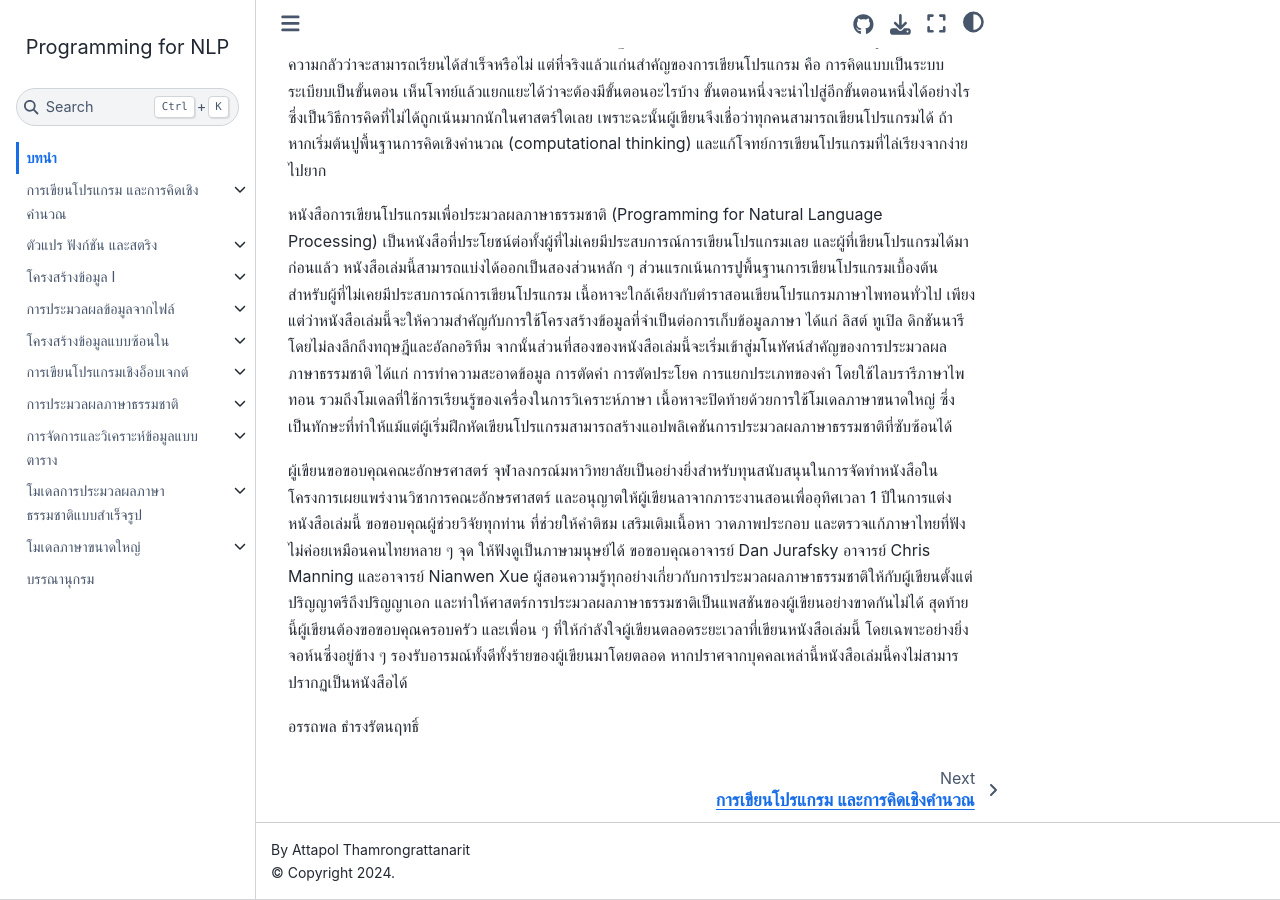
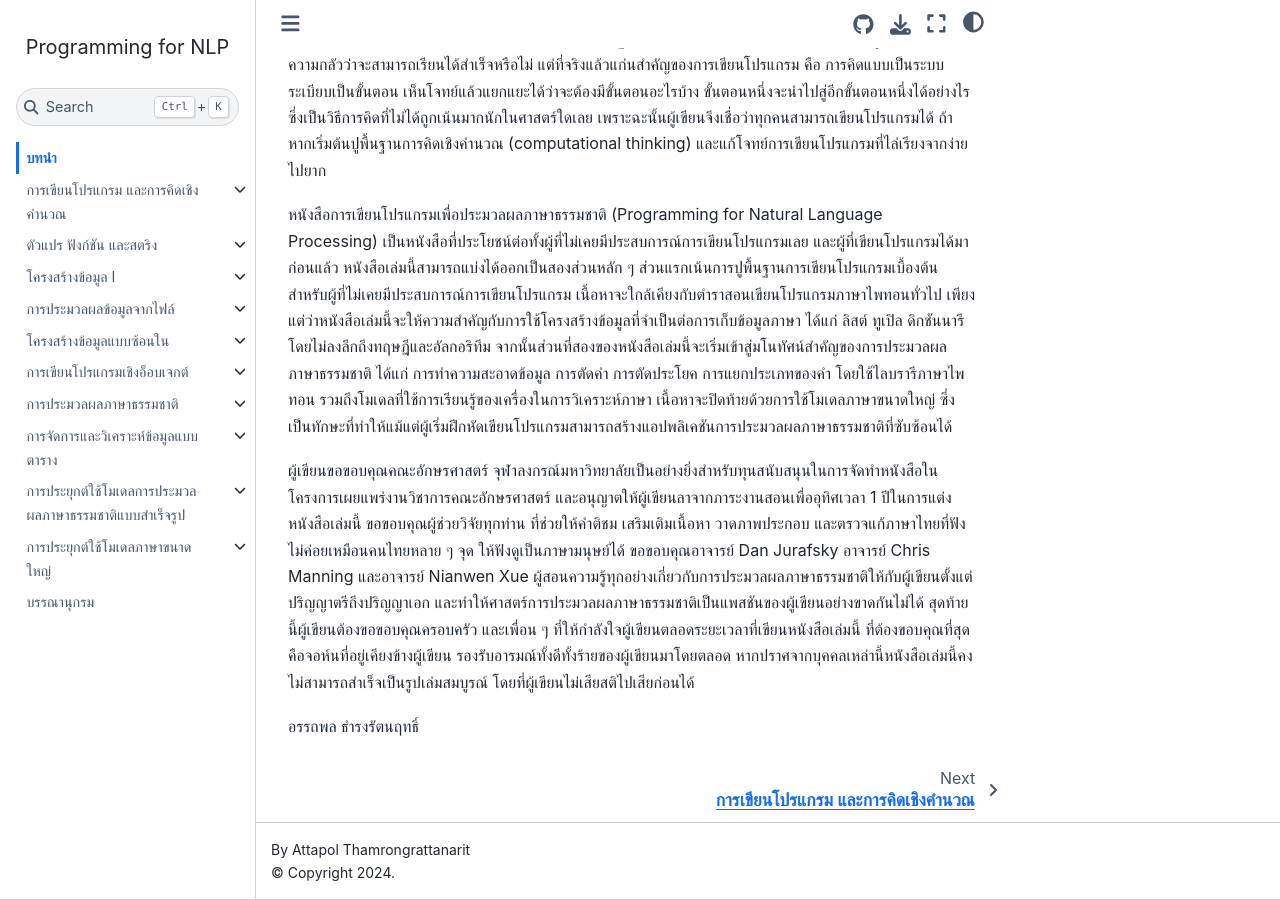
Before and after one commit to attapol/programming-nlp-book, a Jupyter Book: the page built from book/intro.md, in a window 1280 px wide and 900 px high, scrolled down 833 px. Built offline with Jupyter Book 1.0.4 settings and Sphinx 7.4.7 and the Sphinx Book theme 1.1.4, drawn with Linux system fonts in a browser that asks for light colours; pages that are not in the unit, such as notebooks, are missing from menus.

Commit message:
change chapter names

```diff
--- a/book/10-llm.md
+++ b/book/10-llm.md
@@ -1,4 +1,4 @@
-# โมเดลภาษาขนาดใหญ่
+# การประยุกต์ใช้โมเดลภาษาขนาดใหญ่
 
 *Under construction*
 
--- a/book/9-nlp-models.md
+++ b/book/9-nlp-models.md
@@ -1,4 +1,4 @@
-# โมเดลการประมวลผลภาษาธรรมชาติแบบสำเร็จรูป
+# การประยุกต์ใช้โมเดลการประมวลผลภาษาธรรมชาติแบบสำเร็จรูป
 
 *Under construction*
 
--- a/book/intro.md
+++ b/book/intro.md
@@ -11,6 +11,6 @@
 
 หนังสือการเขียนโปรแกรมเพื่อประมวลผลภาษาธรรมชาติ (Programming for Natural Language Processing) เป็นหนังสือที่ประโยชน์ต่อทั้งผู้ที่ไม่เคยมีประสบการณ์การเขียนโปรแกรมเลย และผู้ที่เขียนโปรแกรมได้มาก่อนแล้ว หนังสือเล่มนี้สามารถแบ่งได้ออกเป็นสองส่วนหลัก ๆ ส่วนแรกเน้นการปูพื้นฐานการเขียนโปรแกรมเบื้องต้นสำหรับผู้ที่ไม่เคยมีประสบการณ์การเขียนโปรแกรม  เนื้อหาจะใกล้เคียงกับตำราสอนเขียนโปรแกรมภาษาไพทอนทั่วไป  เพียงแต่ว่าหนังสือเล่มนี้จะให้ความสำคัญกับการใช้โครงสร้างข้อมูลที่จำเป็นต่อการเก็บข้อมูลภาษา ได้แก่ ลิสต์ ทูเปิล ดิกชันนารี โดยไม่ลงลึกถึงทฤษฎีและอัลกอริทึม จากนั้นส่วนที่สองของหนังสือเล่มนี้จะเริ่มเข้าสู่มโนทัศน์สำคัญของการประมวลผลภาษาธรรมชาติ ได้แก่ การทำความสะอาดข้อมูล การตัดคำ การตัดประโยค การแยกประเภทของคำ โดยใช้ไลบรารีภาษาไพทอน รวมถึงโมเดลที่ใช้การเรียนรู้ของเครื่องในการวิเคราะห์ภาษา เนื้อหาจะปิดท้ายด้วยการใช้โมเดลภาษาขนาดใหญ่ ซึ่งเป็นทักษะที่ทำให้แม้แต่ผู้เริ่มฝึกหัดเขียนโปรแกรมสามารถสร้างแอปพลิเคชันการประมวลผลภาษาธรรมชาติที่ซับซ้อนได้
 
-ผู้เขียนขอขอบคุณคณะอักษรศาสตร์ จุฬาลงกรณ์มหาวิทยาลัยเป็นอย่างยิ่งสำหรับทุนสนับสนุนในการจัดทำหนังสือในโครงการเผยแพร่งานวิชาการคณะอักษรศาสตร์ และอนุญาตให้ผู้เขียนลาจากภาระงานสอนเพื่ออุทิศเวลา 1 ปีในการแต่งหนังสือเล่มนี้ ขอขอบคุณผู้ช่วยวิจัยทุกท่าน ที่ช่วยให้คำติชม เสริมเติมเนื้อหา วาดภาพประกอบ และตรวจแก้ภาษาไทยที่ฟังไม่ค่อยเหมือนคนไทยหลาย ๆ จุด ให้ฟังดูเป็นภาษามนุษย์ได้ ขอขอบคุณอาจารย์ Dan Jurafsky อาจารย์ Chris Manning และอาจารย์ Nianwen Xue ผู้สอนความรู้ทุกอย่างเกี่ยวกับการประมวลผลภาษาธรรมชาติให้กับผู้เขียนตั้งแต่ปริญญาตรีถึงปริญญาเอก  และทำให้ศาสตร์การประมวลผลภาษาธรรมชาติเป็นแพสชันของผู้เขียนอย่างขาดกันไม่ได้  สุดท้ายนี้ผู้เขียนต้องขอขอบคุณครอบครัว และเพื่อน ๆ ที่ให้กำลังใจผู้เขียนตลอดระยะเวลาที่เขียนหนังสือเล่มนี้ โดยเฉพาะอย่างยิ่งจอห์นซึ่งอยู่ข้าง ๆ รองรับอารมณ์ทั้งดีทั้งร้ายของผู้เขียนมาโดยตลอด หากปราศจากบุคคลเหล่านี้หนังสือเล่มนี้คงไม่สามารปรากฏเป็นหนังสือได้
+ผู้เขียนขอขอบคุณคณะอักษรศาสตร์ จุฬาลงกรณ์มหาวิทยาลัยเป็นอย่างยิ่งสำหรับทุนสนับสนุนในการจัดทำหนังสือในโครงการเผยแพร่งานวิชาการคณะอักษรศาสตร์ และอนุญาตให้ผู้เขียนลาจากภาระงานสอนเพื่ออุทิศเวลา 1 ปีในการแต่งหนังสือเล่มนี้ ขอขอบคุณผู้ช่วยวิจัยทุกท่าน ที่ช่วยให้คำติชม เสริมเติมเนื้อหา วาดภาพประกอบ และตรวจแก้ภาษาไทยที่ฟังไม่ค่อยเหมือนคนไทยหลาย ๆ จุด ให้ฟังดูเป็นภาษามนุษย์ได้ ขอขอบคุณอาจารย์ Dan Jurafsky อาจารย์ Chris Manning และอาจารย์ Nianwen Xue ผู้สอนความรู้ทุกอย่างเกี่ยวกับการประมวลผลภาษาธรรมชาติให้กับผู้เขียนตั้งแต่ปริญญาตรีถึงปริญญาเอก  และทำให้ศาสตร์การประมวลผลภาษาธรรมชาติเป็นแพสชันของผู้เขียนอย่างขาดกันไม่ได้  สุดท้ายนี้ผู้เขียนต้องขอขอบคุณครอบครัว และเพื่อน ๆ ที่ให้กำลังใจผู้เขียนตลอดระยะเวลาที่เขียนหนังสือเล่มนี้ ที่ต้องขอบคุณที่สุดคือจอห์นที่อยู่เคียงข้างผู้เขียน  รองรับอารมณ์ทั้งดีทั้งร้ายของผู้เขียนมาโดยตลอด หากปราศจากบุคคลเหล่านี้หนังสือเล่มนี้คงไม่สามารถสำเร็จเป็นรูปเล่มสมบูรณ์ โดยที่ผู้เขียนไม่เสียสติไปเสียก่อนได้
 
 อรรถพล ธำรงรัตนฤทธิ์
--- a/book/module10/1-large-language-model.md
+++ b/book/module10/1-large-language-model.md
@@ -1,4 +1,4 @@
-# บทที่ 10 </br> โมเดลภาษาขนาดใหญ่
+# บทที่ 10 </br> การประยุกต์ใช้มเดลภาษาขนาดใหญ่
 
 ก่อนนี้มนุษย์ได้เพียงแค่ฝันว่าจะมีโปรแกรมที่สามารถพูดคุยโต้ตอบ คุยเล่นแก้เหงากับเรา แปลภาษา ย่อความ หรือทำงานต่าง ๆ ที่จำเป็นต้องใช้มนุษย์นั่งทำเองอย่าง ร่างสัญญาซื้อขาย วางแผนกลยุทธ์ทางการตลาด ให้แนะนำเกี่ยวกับสัมภาษณ์งาน แต่งเพลง เขียนโปรแกรมในการประมวลผลข้อมูล และงานอื่น ๆ ที่ต้องใช้เวลาในการเรียนรู้นานนับปีจึงเกิดความเชี่ยวชาญ โปรแกรมแบบนี้เคยเป็นเพียงสิ่งที่เกิดในนิยายวิทยาศาสตร์เท่านั้น หลาย ๆ คนไม่เคยนึกฝันได้ว่าโปรแกรมที่มีความฉลาดทัดเทียมกับมนุษย์ในหลากหลายด้านนั้นจะกลายมาเป็นความจริงได้ในยุคปี 2020 โมเดลนี้เราเรียกว่าโมเดลภาษาขนาดใหญ่ (Large Language Model หรือ LLM)
 
--- a/book/module9/1-ml-nlp-model.md
+++ b/book/module9/1-ml-nlp-model.md
@@ -1,4 +1,4 @@
-# บทที่ 9 </br> โมเดลการประมวลผลภาษาธรรมชาติแบบสำเร็จรูป
+# บทที่ 9 </br> การประยุกต์ใช้โมเดลการประมวลผลภาษาธรรมชาติแบบสำเร็จรูป
 
 การประมวลผลภาษาธรรมชาติ คือ เทคนิควิธีที่ใช้ในการประมวลผลและทำความเข้าใจข้อมูลตัวอักษร โดยอาศัยโมเดลทางภาษา โมเดลหรือโมเดลที่เราพูดถึงนี้หมายถึง การเขียนโปรแกรมที่จำลองการทำความเข้าใจภาษาในด้านต่าง ๆ ซึ่งการจำลองอาจจะไม่ได้สอดคล้องกับวิธีที่มนุษย์ทำความเข้าใจภาษา แต่ว่าโมเดลจำลองพฤติกรรมการประมวลผลภาษาได้ดีพอ ที่จะนำไปใช้ในการทำงานที่เกี่ยวข้องกับภาษาธรรมชาติได้
 งานที่สามารถใช้โมเดลการประมวลผลภาษาธรรมชาติได้อย่างมีประสิทธิภาพ และพบเห็นได้บ่อย ๆ ได้แก่ การติดป้ายกำกับชนิดของคำ (part-of-speech tagging) การตรวจจับเอนติตี้ (named-entity recognition) การวิเคราะห์อารมณ์ความรู้สึก (sentiment analysis) โมเดลหัวเรื่อง (topic model) การแปลด้วยเครื่อง (machine translation) ซึ่งทั้งหมดนี้คือต่างใช้การเรียนรู้ของเครื่อง (machine learning) ในการสร้างโมเดลสำหรับงานเหล่านี้ขึ้นมา กล่าวคือเราเขียนโปรแกรมที่เรียนรู้การทำงานเหล่านี้โดยการหาแพทเทิร์นจากชุดข้อมูลที่เหมาะสม เราไม่ได้ตั้งโปรแกรมให้ทำงานตามกฎของภาษาศาสตร์โดยตรง
```
